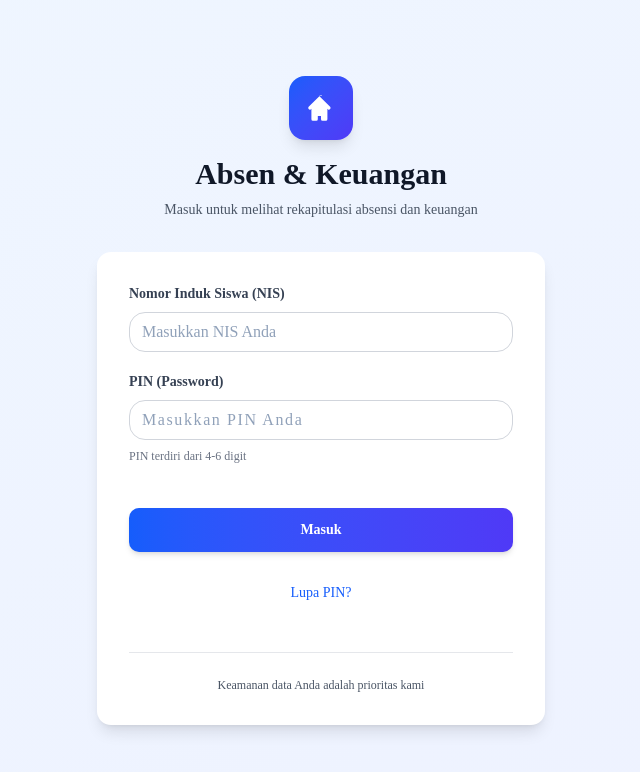
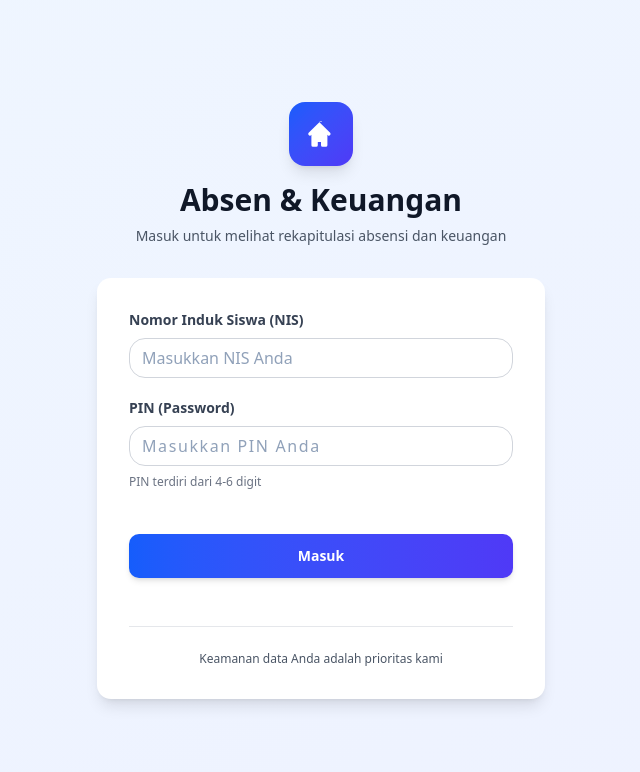
Before and after one commit to andiisultaan/recap-app, a Next.js app: page /login in a window 1280 px wide. Shown: the top 772 px of the page, without its empty margins (319-959 px from the left). Built offline with nearby package versions, Linux system fonts and the light colour scheme.

Commit message:
edit login-from

```diff
--- a/app/globals.css
+++ b/app/globals.css
@@ -4,6 +4,7 @@
 @custom-variant dark (&:is(.dark *));
 
 :root {
+  --radius: 0.65rem;
   --background: oklch(1 0 0);
   --foreground: oklch(0.145 0 0);
   --card: oklch(1 0 0);
@@ -19,7 +20,6 @@
   --accent: oklch(0.97 0 0);
   --accent-foreground: oklch(0.205 0 0);
   --destructive: oklch(0.577 0.245 27.325);
-  --destructive-foreground: oklch(0.577 0.245 27.325);
   --border: oklch(0.922 0 0);
   --input: oklch(0.922 0 0);
   --ring: oklch(0.708 0 0);
@@ -37,58 +37,43 @@
   --sidebar-accent-foreground: oklch(0.205 0 0);
   --sidebar-border: oklch(0.922 0 0);
   --sidebar-ring: oklch(0.708 0 0);
-  --success: oklch(0.6 0.19 142);
-  --success-foreground: oklch(0.985 0 0);
-  --warning: oklch(0.65 0.18 60);
-  --warning-foreground: oklch(0.985 0 0);
-  --info: oklch(0.55 0.15 210);
-  --info-foreground: oklch(0.985 0 0);
 }
 
 .dark {
-  --background: oklch(0.12 0 0);
-  --foreground: oklch(0.93 0 0);
-  --card: oklch(0.18 0 0);
-  --card-foreground: oklch(0.93 0 0);
-  --popover: oklch(0.15 0 0);
-  --popover-foreground: oklch(0.93 0 0);
-  --primary: oklch(0.7 0 0);
-  --primary-foreground: oklch(0.12 0 0);
-  --secondary: oklch(0.3 0 0);
-  --secondary-foreground: oklch(0.92 0 0);
-  --muted: oklch(0.35 0 0);
-  --muted-foreground: oklch(0.7 0 0);
-  --accent: oklch(0.4 0 0);
-  --accent-foreground: oklch(0.98 0 0);
-  --destructive: oklch(0.63 0.22 27.325);
-  --destructive-foreground: oklch(0.95 0 0);
-  --border: oklch(0.28 0 0);
-  --input: oklch(0.22 0 0);
-  --ring: oklch(0.6 0 0);
-  --chart-1: oklch(0.72 0.19 264.376);
-  --chart-2: oklch(0.74 0.15 162.48);
-  --chart-3: oklch(0.8 0.14 70.08);
-  --chart-4: oklch(0.68 0.18 303.9);
-  --chart-5: oklch(0.7 0.17 16.439);
-  --sidebar: oklch(0.18 0 0);
-  --sidebar-foreground: oklch(0.92 0 0);
-  --sidebar-primary: oklch(0.7 0 0);
-  --sidebar-primary-foreground: oklch(0.12 0 0);
-  --sidebar-accent: oklch(0.35 0 0);
-  --sidebar-accent-foreground: oklch(0.93 0 0);
-  --sidebar-border: oklch(0.28 0 0);
-  --sidebar-ring: oklch(0.6 0 0);
-  --success: oklch(0.68 0.12 142);
-  --success-foreground: oklch(0.98 0 0);
-  --warning: oklch(0.72 0.13 60);
-  --warning-foreground: oklch(0.12 0 0);
-  --info: oklch(0.72 0.12 210);
-  --info-foreground: oklch(0.98 0 0);
+  --background: oklch(0.145 0 0);
+  --foreground: oklch(0.985 0 0);
+  --card: oklch(0.205 0 0);
+  --card-foreground: oklch(0.985 0 0);
+  --popover: oklch(0.205 0 0);
+  --popover-foreground: oklch(0.985 0 0);
+  --primary: oklch(0.922 0 0);
+  --primary-foreground: oklch(0.205 0 0);
+  --secondary: oklch(0.269 0 0);
+  --secondary-foreground: oklch(0.985 0 0);
+  --muted: oklch(0.269 0 0);
+  --muted-foreground: oklch(0.708 0 0);
+  --accent: oklch(0.269 0 0);
+  --accent-foreground: oklch(0.985 0 0);
+  --destructive: oklch(0.704 0.191 22.216);
+  --border: oklch(1 0 0 / 10%);
+  --input: oklch(1 0 0 / 15%);
+  --ring: oklch(0.556 0 0);
+  --chart-1: oklch(0.488 0.243 264.376);
+  --chart-2: oklch(0.696 0.17 162.48);
+  --chart-3: oklch(0.769 0.188 70.08);
+  --chart-4: oklch(0.627 0.265 303.9);
+  --chart-5: oklch(0.645 0.246 16.439);
+  --sidebar: oklch(0.205 0 0);
+  --sidebar-foreground: oklch(0.985 0 0);
+  --sidebar-primary: oklch(0.488 0.243 264.376);
+  --sidebar-primary-foreground: oklch(0.985 0 0);
+  --sidebar-accent: oklch(0.269 0 0);
+  --sidebar-accent-foreground: oklch(0.985 0 0);
+  --sidebar-border: oklch(1 0 0 / 10%);
+  --sidebar-ring: oklch(0.556 0 0);
 }
 
 @theme inline {
-  --font-sans: "Geist", "Geist Fallback";
-  --font-mono: "Geist Mono", "Geist Mono Fallback";
   --color-background: var(--background);
   --color-foreground: var(--foreground);
   --color-card: var(--card);
--- a/components/login-form.tsx
+++ b/components/login-form.tsx
@@ -187,11 +187,11 @@
           </Button>
 
           {/* Forgot PIN Link */}
-          <div className="text-center pt-2">
+          {/* <div className="text-center pt-2">
             <a href="#" className="text-sm text-blue-600 hover:text-blue-700 font-medium transition-colors">
               Lupa PIN?
             </a>
-          </div>
+          </div> */}
         </form>
 
         {/* Footer Info */}
```
